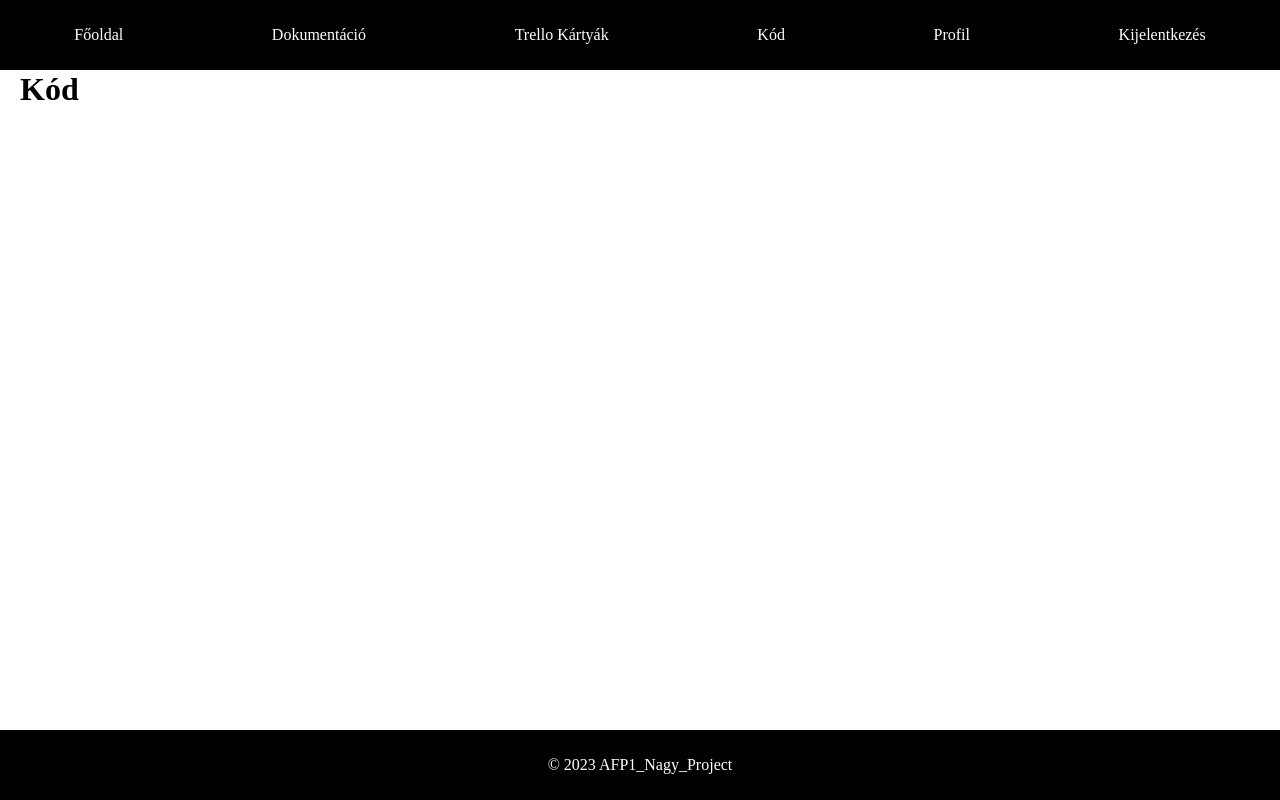
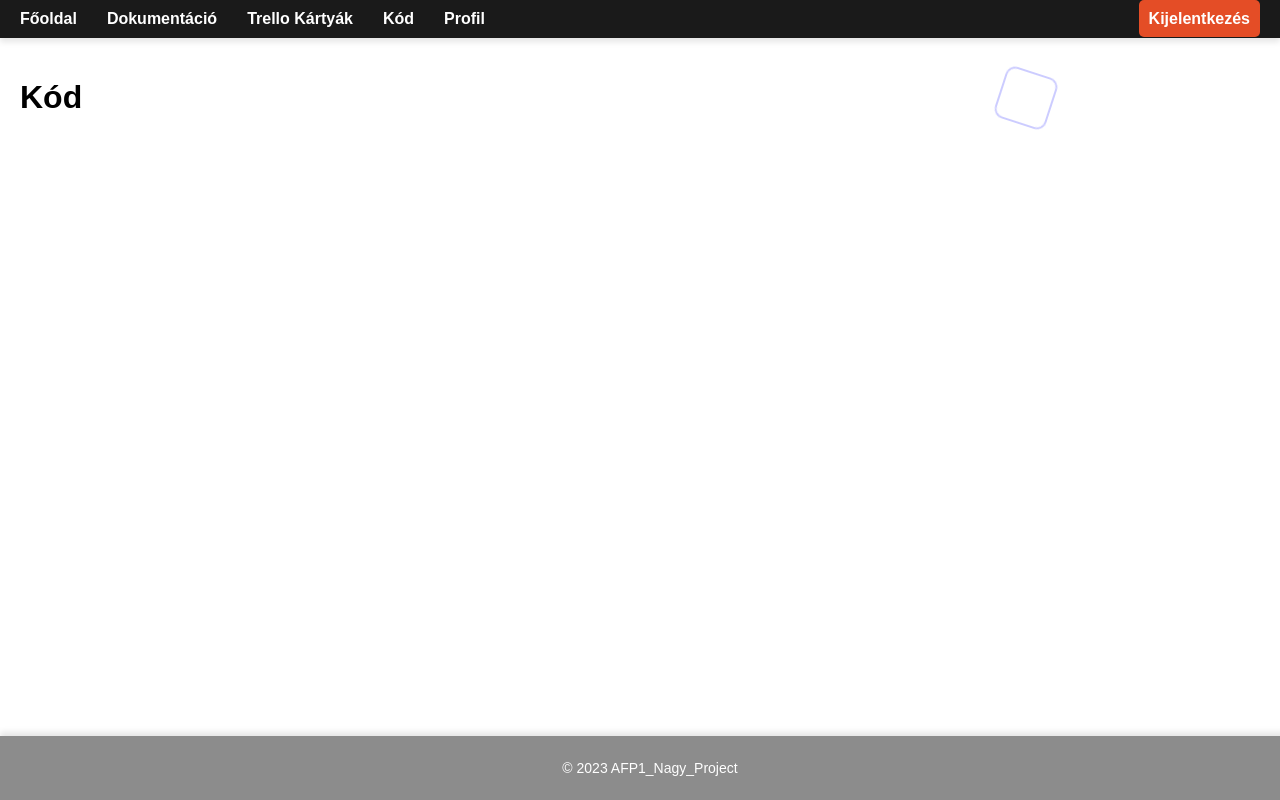
Before and after one commit to Balage666/afp1_CS_10_00_nagy_projekt, a Django app: page /code/ in a window 1280 px wide. Run offline with Django 4.2, Linux system fonts and the light colour scheme.

Commit message:
Navbar,footer

```diff
--- a/App/AFP1_Nagy_Project/main/index/templates/main.html
+++ b/App/AFP1_Nagy_Project/main/index/templates/main.html
@@ -4,59 +4,140 @@
     <meta charset="UTF-8">
     <meta name="viewport" content="width=device-width, initial-scale=1.0">
     <title>{% block title %}Main{% endblock %}</title>
+
     <style>
         body {
+            font-family: 'Arial', sans-serif;
             margin: 0;
             padding: 0;
-            box-sizing: border-box;
+            overflow: hidden;
         }
 
-        nav {
+        .background {
             position: fixed;
             top: 0;
             left: 0;
             width: 100%;
+            height: 100%;
+            z-index: -1;
+            animation: animateBackground 20s linear infinite;
+        }
+
+        @keyframes animateBackground {
+            0% {
+                transform: translateY(0);
+            }
+            100% {
+                transform: translateY(-100%);
+            }
+        }
+
+        .square {
+            width: 50px;
             height: 50px;
-            background-color: #000;
-            color: #fff;
-            padding: 10px 0;
+            position: absolute;
+            animation: squareAnimation 2s linear infinite;
+            border: 2px solid;
+            border-radius: 10px;
+        }
+
+        @keyframes squareAnimation {
+            0% {
+                border-color: red;
+                transform: translateY(0) rotate(0deg);
+            }
+            25% {
+                border-color: white;
+                transform: translateY(-100px) rotate(90deg);
+            }
+            50% {
+                border-color: blue;
+                transform: translateY(-200px) rotate(180deg);
+            }
+            75% {
+                border-color: black;
+                transform: translateY(-300px) rotate(270deg);
+            }
+            100% {
+                border-color: red;
+                transform: translateY(-400px) rotate(360deg);
+            }
+        }
+
+        nav {
+            background: #1a1a1a;
+            color: white;
+            padding: 10px;
+            box-shadow: 0 4px 6px rgba(0, 0, 0, 0.1);
+            display: flex;
+            justify-content: space-between;
+            align-items: center;
         }
 
         nav ul {
-            list-style-type: none;
+            list-style: none;
+            margin: 0;
             padding: 0;
             display: flex;
-            justify-content: space-around;
+            justify-content: center;
             align-items: center;
+            width: 100%;
         }
 
-        nav ul li a {
+        nav li {
+            margin-right: 10px;
+        }
+
+        nav a {
             text-decoration: none;
-            color: #fff;
+            color: white;
+            font-weight: bold;
+            font-size: 16px;
+            padding: 10px;
+            border-radius: 5px;
+            transition: background-color 0.3s ease;
+        }
+
+        nav a.logout {
+            background: #e44d26;
+            border-radius: 5px;
+            color: white;
+            text-decoration: none;
+            transition: background-color 0.3s ease;
+        }
+
+        nav a:hover {
+            background: #333;
+        }
+
+        .logout:hover {
+            background: #b0351f;
         }
 
         main {
-            position: absolute;
-            margin-top: 50px;
-            margin-bottom: 50px;
-            margin-left: 20px;
-            margin-right: 20px;
+            padding: 20px;
         }
 
         footer {
+            background: rgba(26, 26, 26, 0.5);
+            color: white;
+            text-align: center;
+            padding: 10px;
+            box-shadow: 0 -4px 6px rgba(0, 0, 0, 0.1);
             position: fixed;
             bottom: 0;
-            left: 0;
             width: 100%;
-            height: 50px;
-            background-color: #000;
-            color: #fff;
-            padding: 10px 0;
-            text-align: center;
+            font-size: 14px;
         }
     </style>
 </head>
 <body>
+    <div class="background">
+        <div class="square" style="top: calc(10% - 25px); left: calc(20% - 25px);"></div>
+        <div class="square" style="top: calc(30% - 25px); left: calc(50% - 25px);"></div>
+        <div class="square" style="top: calc(60% - 25px); left: calc(80% - 25px);"></div>
+    </div>
+
     <nav>
         <ul>
             <li><a href="{% url 'index' %}">Főoldal</a></li>
@@ -64,9 +145,10 @@
             <li><a href="{% url 'trello_cards' %}">Trello Kártyák</a></li>
             <li><a href="{% url 'code' %}">Kód</a></li>
             <li><a href="{% url 'profile' %}">Profil</a></li>
-            <li><a href="/">Kijelentkezés</a></li>
+            <li style="margin-left: auto;"><a href="/" class="logout">Kijelentkezés</a></li>
         </ul>
     </nav>
+
     <main>
         {% block content %}
 
```
